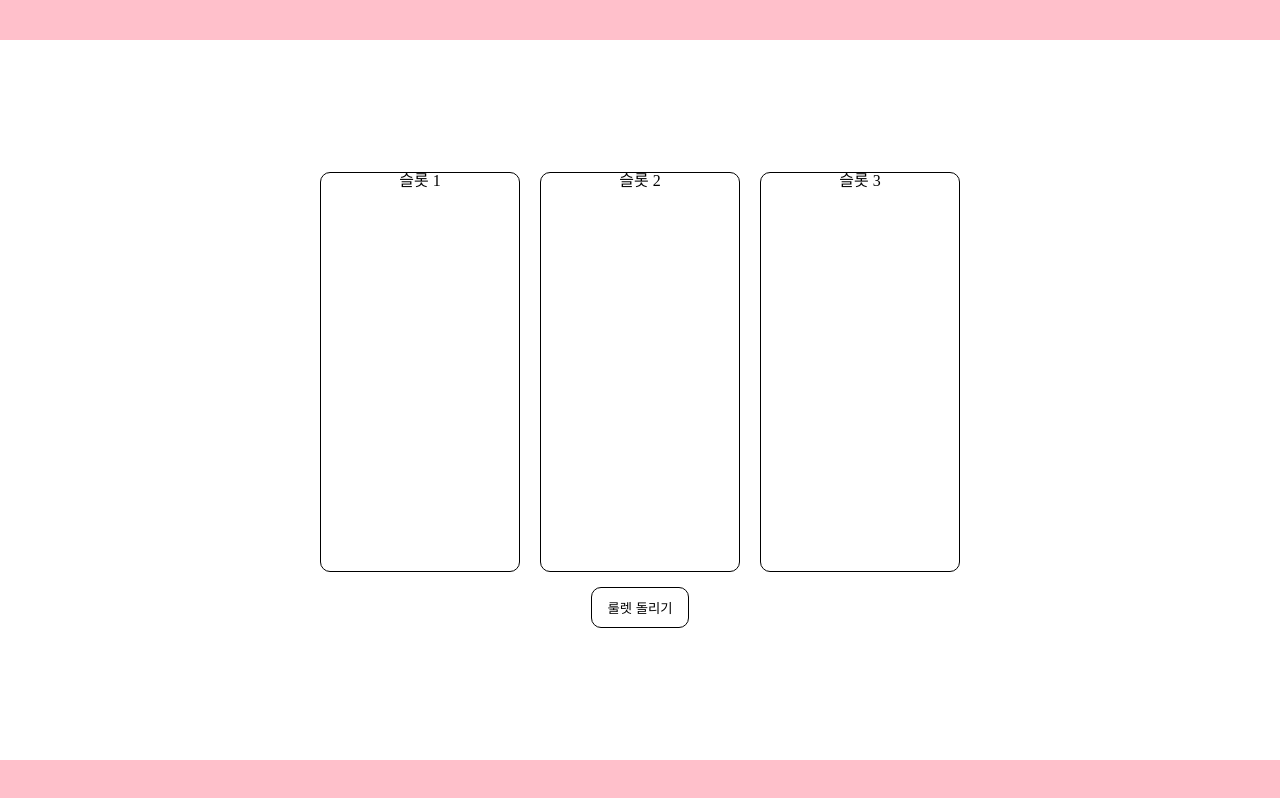
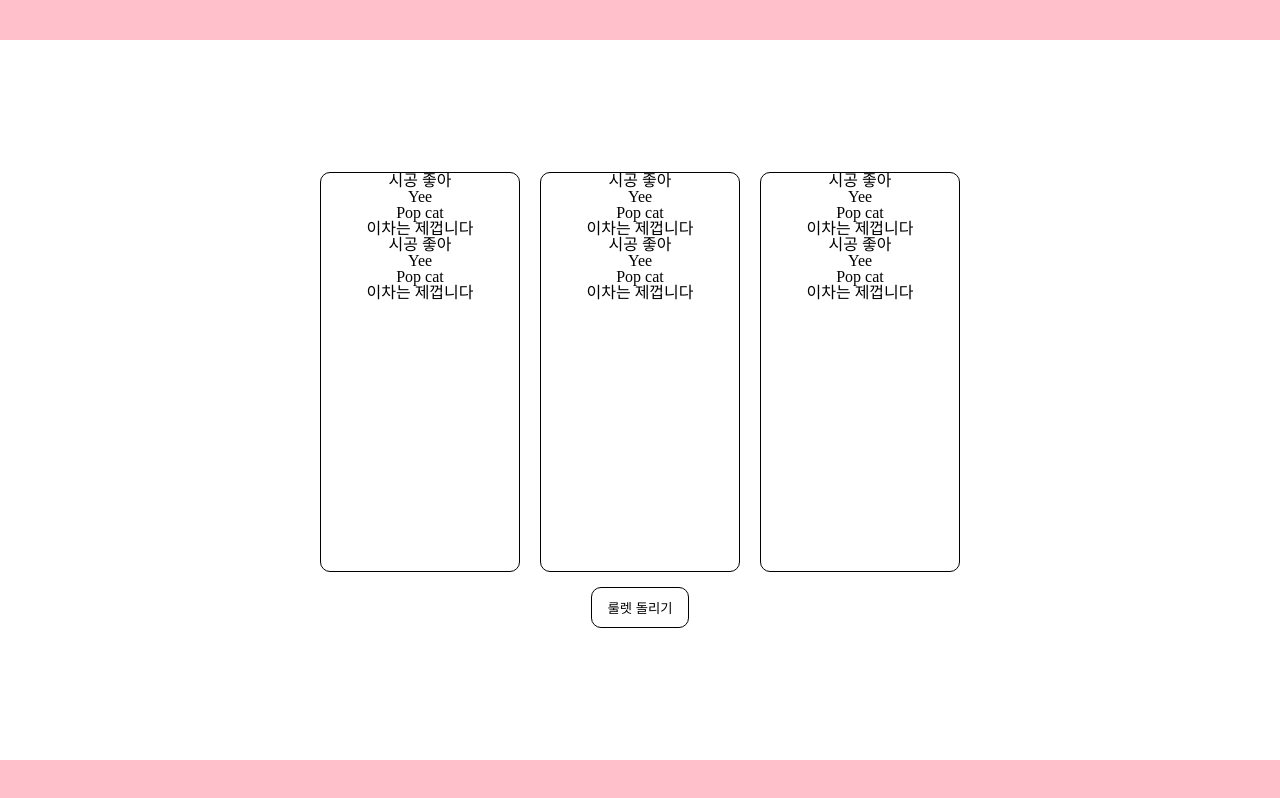
Before and after one commit to LSWXD/roulu-lelette-client, a Next.js app: page /game in a window 1280 px wide. Built offline with nearby package versions, Linux system fonts and the light colour scheme.

Commit message:
Create slot items

```diff
--- a/src/components/game/Index.module.scss
+++ b/src/components/game/Index.module.scss
@@ -33,3 +33,7 @@
 
     padding: 10px 15px;
 }
+
+.slotItem {
+
+}
--- a/src/components/game/Index.tsx
+++ b/src/components/game/Index.tsx
@@ -3,20 +3,57 @@ import type { NextPage } from 'next';
 import Layout from 'components/common/Layout';
 
 import style from './Index.module.scss';
+import { useMemo } from 'react';
 
 const Index: NextPage = () => {
+    const slot1 = useMemo(() => {
+        const minRotation: number = 5;
+        const maxRotation: number = 10;
+        const rotation: number = Math.floor(Math.random() * maxRotation);
+        const rotator = new Array(rotation).fill(true);
+        const slotItems = [
+            {
+                name: "시공 좋아",
+            },
+            {
+                name: "Yee"
+            },
+            {
+                name: "Pop cat"
+            },
+            {
+                name: "이차는 제껍니다"
+            }
+        ];
+
+        return rotator.map((_) => {
+            return slotItems.map((slotItem, index) => {
+                const name = slotItem.name;
+                return (
+                    <div
+                        key={name}
+                        className={style.slotItem}
+                    >
+                        {name}
+                    </div>
+                )
+            });
+        });
+    }, []);
+
+
     return (
         <Layout>
             <div className={style.rouletteContainer}>
                 <div className={style.roulette}>
                     <div className={style.rouletteSlot}>
-                        슬롯 1
+                        {slot1}
                     </div>
                     <div className={style.rouletteSlot}>
-                        슬롯 2
+                        {slot1}
                     </div>
                     <div className={style.rouletteSlot}>
-                        슬롯 3
+                        {slot1}
                     </div>
                 </div>
                 <div className={style.buttonContainer}>
```
